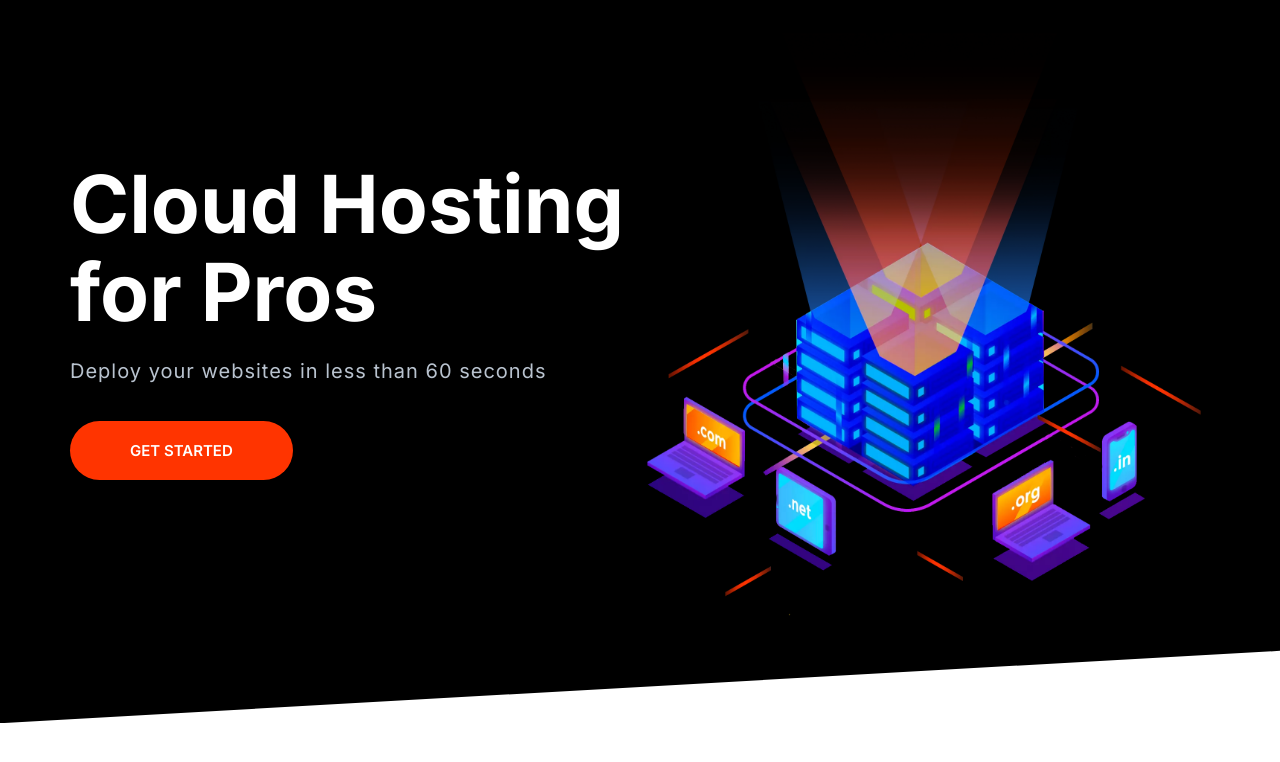
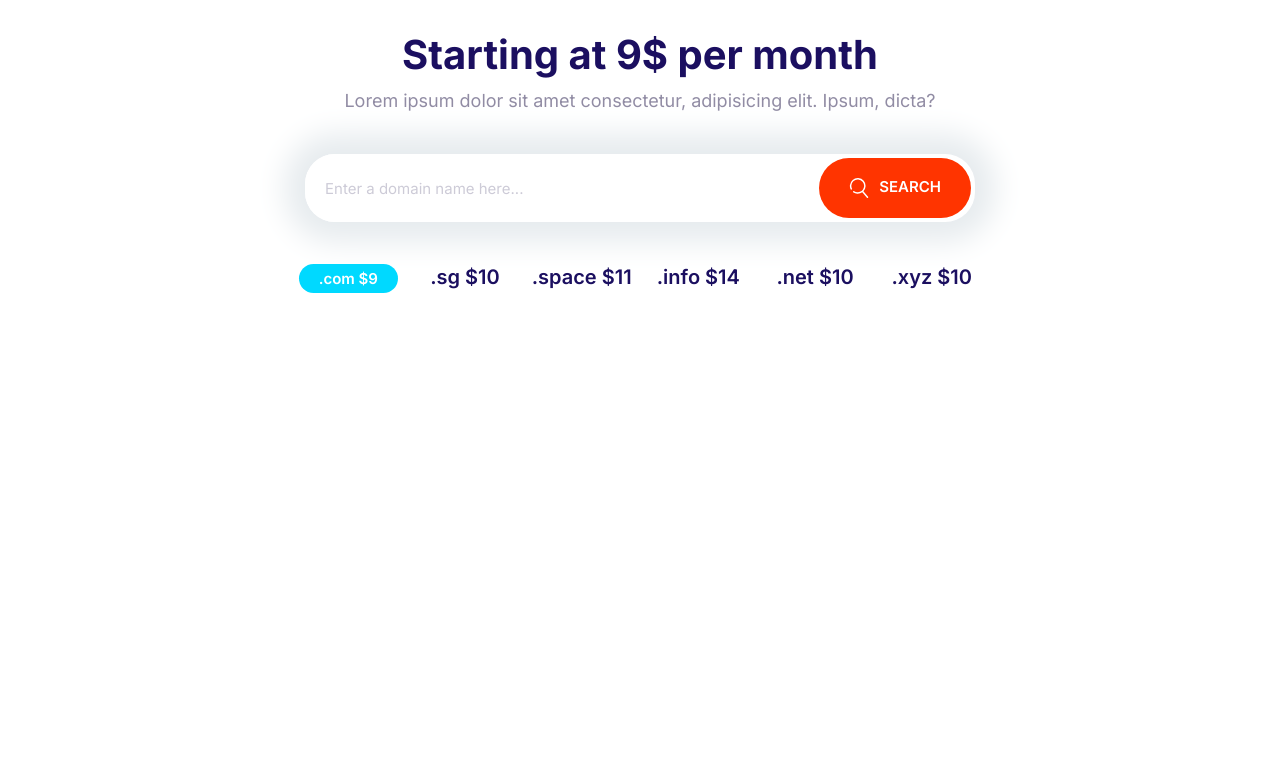
Before and after one commit to MRXdev12/moshify, a plain HTML site: page index.html in a window 1280 px wide. Drawn offline with Linux system fonts and the light colour scheme.

Commit message:
domain block component

```diff
--- a/css/styles.css
+++ b/css/styles.css
@@ -205,6 +205,8 @@
   cursor: pointer;
   font-size: 1.8rem;
   font-weight: 600;
+  margin: 1rem 0;
+  outline: 0;
   padding: 2rem 3rem;
   text-align: center;
   text-transform: uppercase;
@@ -214,6 +216,13 @@
 .btn--primary {
   background: var(--color-primary);
   color: #fff;
+}
+
+.btn .icon {
+  width: 2rem;
+  height: 2rem;
+  margin-right: 1rem;
+  vertical-align: middle;
 }
 
 .btn--primary:hover {
@@ -289,7 +298,7 @@
 .input-group .input {
   border: 0;
   flex-grow: 1;
-  padding: 1.5rem 1rem;
+  padding: 1.5rem 2rem;
 }
 
 .input-group .btn {
@@ -696,3 +705,30 @@
     align-self: center;
   }
 }
+
+/* Domain Block */
+
+.block-domain .input-group {
+  box-shadow: 0 0 30px 20px #e6ebee;
+  border: 0;
+  margin: 4rem auto;
+  max-width: 670px;
+}
+
+.block-domain__prices {
+  display: grid;
+  grid-template-columns: repeat(3, 1fr);
+  grid-template-rows: repeat(2, 6rem);
+  font-size: 2rem;
+  font-weight: 600;
+  justify-items: center;
+  max-width: 700px;
+  margin: 0 auto;
+}
+
+@media screen and (min-width: 768px) {
+
+  .block-domain__prices{
+    grid-template-columns: repeat(auto-fit, minmax(10rem, 1fr));
+  }
+}
--- a/index.html
+++ b/index.html
@@ -15,21 +15,28 @@
     <link rel="stylesheet" href="css/styles.css" />
   </head>
   <body>
-    <section class="block block--dark block--skewed-left hero">
-      <div class="container grid grid--1x2">
-        <header class="block__header hero__content">
-          <h1 class="block__heading">Cloud Hosting for Pros</h1>
-          <p class="hero__tagline">
-            Deploy your websites in less than 60 seconds
-          </p>
-          <a href="" class="btn btn--accent btn--stretched">Get Started</a>
-        </header>
-        <picture>
-          <source type="image/webp" srcset="images/banner.webp 1x" />
-          <source type="image/png" srcset="images/banner.png 1x" />
-          <img class="hero__image" src="images/banner.png" alt="" />
-        </picture>
-      </div>
+    <section class="blck container block-domain">
+      <header class="block__header">
+        <h2>Starting at 9$ per month</h2>
+        <p>
+          Lorem ipsum dolor sit amet consectetur, adipisicing elit. Ipsum,
+          dicta?
+        </p>
+      </header>
+      <div class="input-group">
+        <input type="text" class="input" placeholder="Enter a domain name here..."></input>
+        <button class="btn btn--accent"><svg class="icon icon--white">
+          <use xlink:href="images/sprite.svg#search"></use>
+        </svg>Search</button>
+    </div>
+      <ul class="list block-domain__prices">
+        <li><span class="badge badge--secondary">.com $9</span></li>
+        <li>.sg $10</li>
+        <li>.space $11</li>
+        <li>.info $14</li>
+        <li>.net $10</li>
+        <li>.xyz $10</li>
+      </ul>
     </section>
     <script src="js/main.js"></script>
   </body>
```
Also changed, not shown: components/domain-block.html (added, +23 -0 lines), components/inputs.html (+4 -1 lines).
